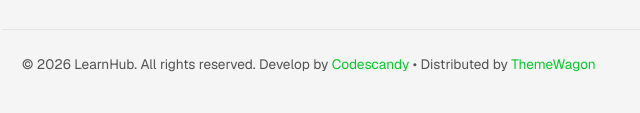
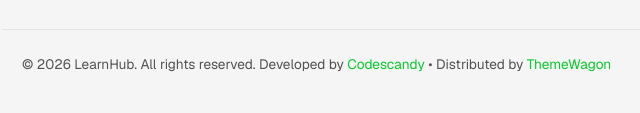
Before and after one commit to themewagon/learnhub, a plain HTML site: page index.html in a window 1280 px wide. Shown: the part 5804-5917 px from the top of the page, 68-708 px from the left. Drawn offline with nearby package versions, Linux system fonts and the light colour scheme.

Commit message:
deploy: 7151cc9cff92877c83974072d25027d5a4fd2160

```diff
--- a/index.html
+++ b/index.html
@@ -2070,7 +2070,7 @@
       <div class="border-top mt-8 pt-6 row small">
         <div class="col-12 d-flex flex-column flex-md-row justify-content-between">
           <div>
-            <p>© 2026 LearnHub. All rights reserved. Develop by <a href="https://codescandy.com/" class="link-primary" target="_blank">Codescandy</a> • Distributed by <a href="https://themewagon.com/" class="link-primary" target="_blank">ThemeWagon</a>
+            <p>© 2026 LearnHub. All rights reserved. Developed by <a href="https://codescandy.com/" class="link-primary" target="_blank">Codescandy</a> • Distributed by <a href="https://themewagon.com/" class="link-primary" target="_blank">ThemeWagon</a>
             </p>
           </div>
           <div>
```
